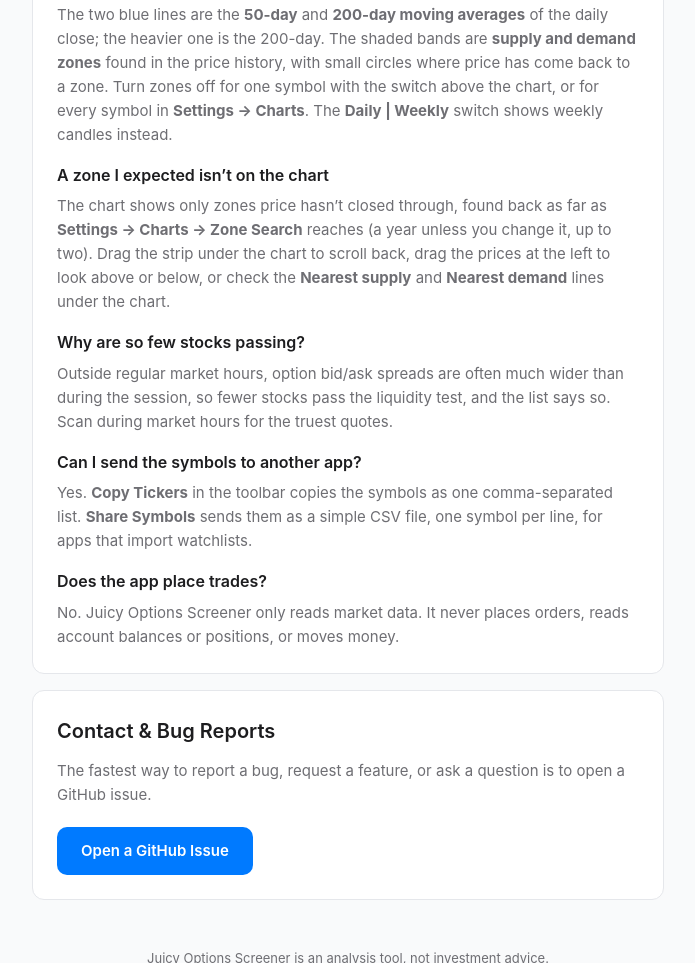
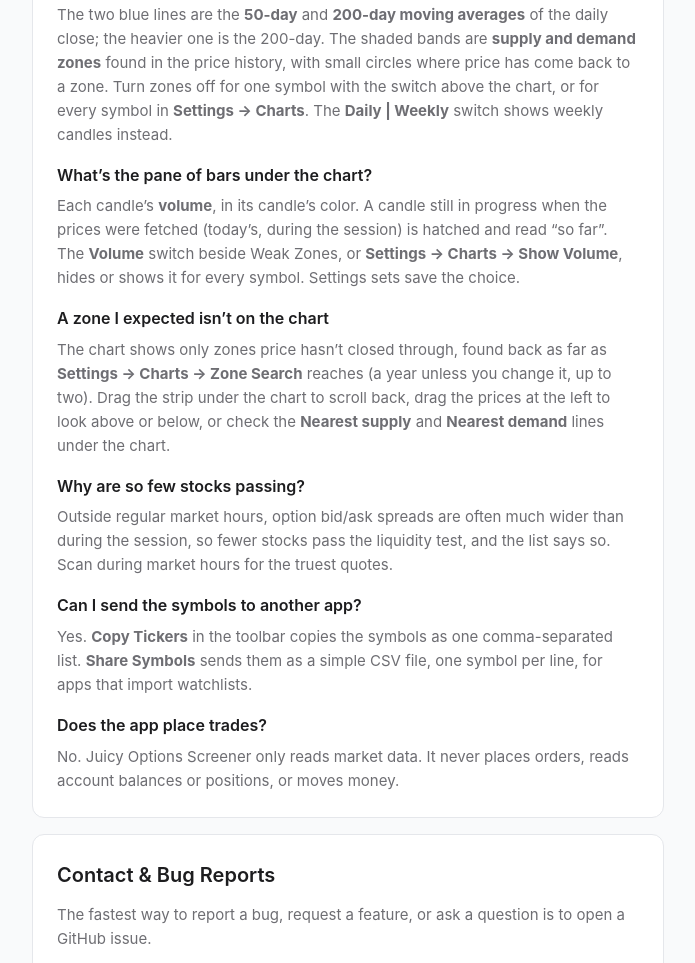
Before and after one commit to ayefon/JuicyOptionsScreener, a plain HTML site: page support.html in a window 1280 px wide. Shown: the part 2478-3441 px from the top of the page, without its empty margins (292-987 px from the left). Drawn offline with Linux system fonts and the light colour scheme.

Commit message:
Volume pane

```diff
--- a/support.html
+++ b/support.html
@@ -151,6 +151,9 @@
             <h3>What are the lines and shaded bands on the chart?</h3>
             <p>The two blue lines are the <strong>50-day</strong> and <strong>200-day moving averages</strong> of the daily close; the heavier one is the 200-day. The shaded bands are <strong>supply and demand zones</strong> found in the price history, with small circles where price has come back to a zone. Turn zones off for one symbol with the switch above the chart, or for every symbol in <strong>Settings &rarr; Charts</strong>. The <strong>Daily | Weekly</strong> switch shows weekly candles instead.</p>
 
+            <h3>What&rsquo;s the pane of bars under the chart?</h3>
+            <p>Each candle&rsquo;s <strong>volume</strong>, in its candle&rsquo;s color. A candle still in progress when the prices were fetched (today&rsquo;s, during the session) is hatched and read &ldquo;so far&rdquo;. The <strong>Volume</strong> switch beside Weak Zones, or <strong>Settings &rarr; Charts &rarr; Show Volume</strong>, hides or shows it for every symbol. Settings sets save the choice.</p>
+
             <h3>A zone I expected isn&rsquo;t on the chart</h3>
             <p>The chart shows only zones price hasn&rsquo;t closed through, found back as far as <strong>Settings &rarr; Charts &rarr; Zone Search</strong> reaches (a year unless you change it, up to two). Drag the strip under the chart to scroll back, drag the prices at the left to look above or below, or check the <strong>Nearest supply</strong> and <strong>Nearest demand</strong> lines under the chart.</p>
 
```
Also changed, not shown: index.html (+1 -1 lines).
